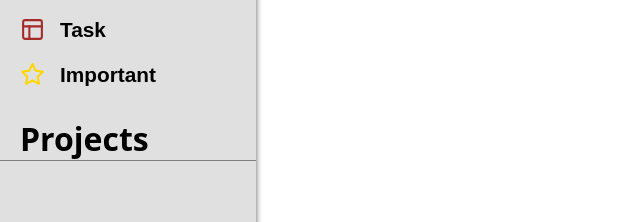
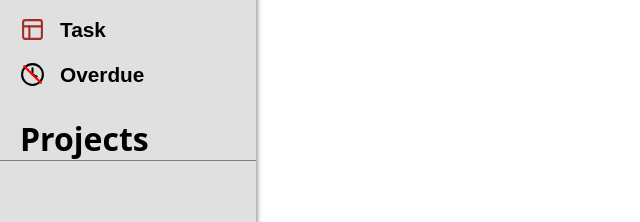
Before and after one commit to ArjTheProgrammer/top-todo-list, a website built with webpack: page src/index.html in a window 1280 px wide. Shown: the part 164-386 px from the top of the page, 0-640 px from the left. Built offline with nearby package versions, Linux system fonts and the light colour scheme.

Commit message:
Adjust the design

```diff
--- a/src/components/cards.js
+++ b/src/components/cards.js
@@ -25,7 +25,6 @@ function taskCard(task){
     if (task.getStatus() == "done"){
         statusCheckbox.checked = true;
         statusLabel.style.fontWeight = "700";
-        statusLabel.style.border = "none";
     }
 
     prioContainer.style.borderLeft = `10px solid ${matrixColors[task.getPrio()]}`;
--- a/src/index.html
+++ b/src/index.html
@@ -34,10 +34,13 @@
             Task
         </button>
         <button class="important-aside">
-            <svg xmlns="http://www.w3.org/2000/svg" viewBox="0 0 24 24" fill="none" stroke="#ffd700" stroke-width="2" stroke-linecap="round" stroke-linejoin="round">
-                <polygon points="12 2 15.09 8.26 22 9.27 17 14.14 18.18 21.02 12 17.77 5.82 21.02 7 14.14 2 9.27 8.91 8.26 12 2"/>
+            <svg width="100" height="100" viewBox="0 0 24 24" fill="none" xmlns="http://www.w3.org/2000/svg">
+                <circle cx="12" cy="12" r="10" stroke="black" stroke-width="2"/>
+                <path d="M12 6V12L16 14" stroke="black" stroke-width="2" stroke-linecap="round" stroke-linejoin="round"/>
+                <line x1="4" y1="4" x2="20" y2="20" stroke="red" stroke-width="2" stroke-linecap="round"/>
               </svg>
-            Important
+
+              Overdue
         </button>
         <div class="project-aside">
             <h1>Projects</h1>
--- a/src/style.css
+++ b/src/style.css
@@ -267,6 +267,7 @@ main {
   gap: 20px;
   align-items: center;
   margin: 25px 40px;
+  padding-bottom: 100px;
 }
 
 main > .list-name {
```
